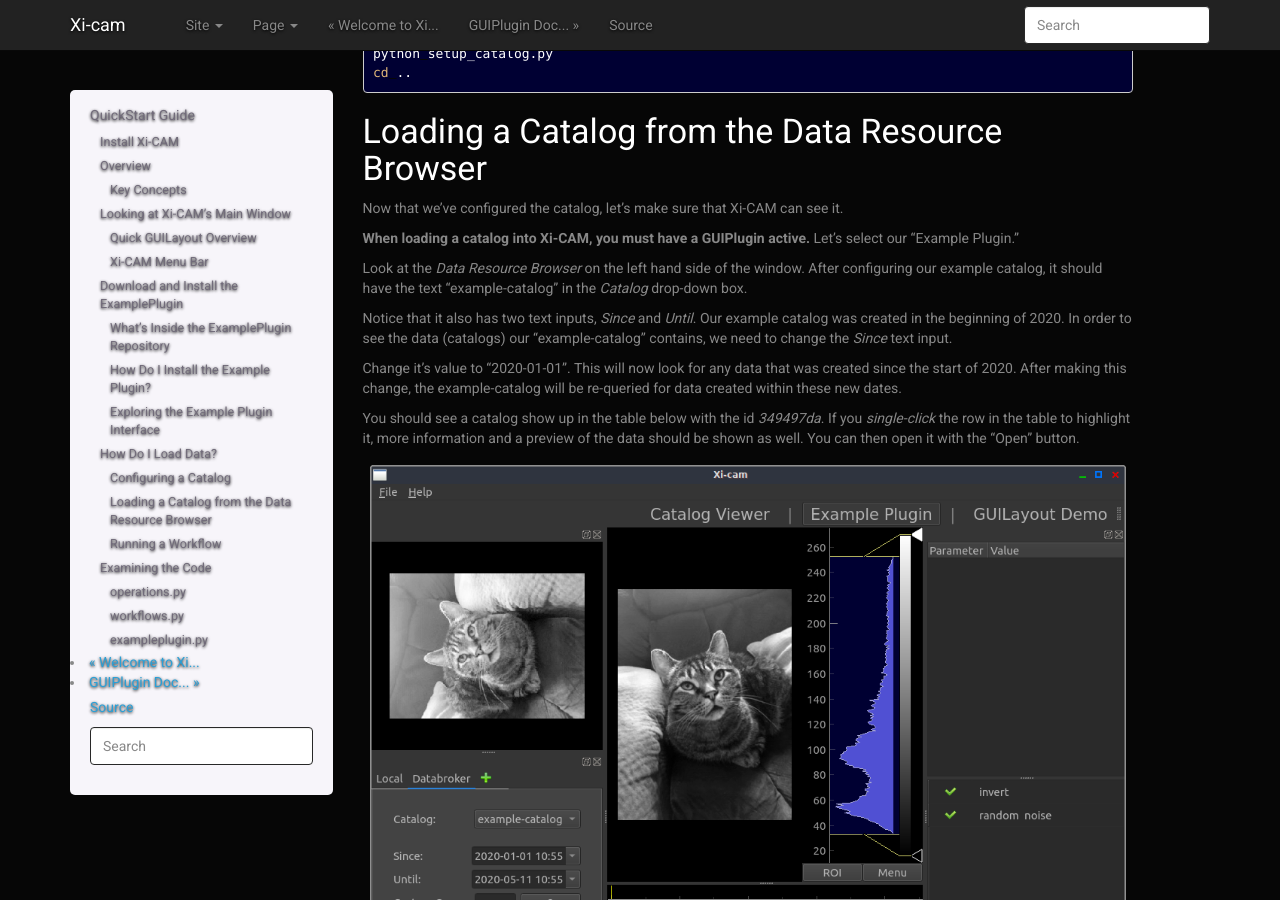
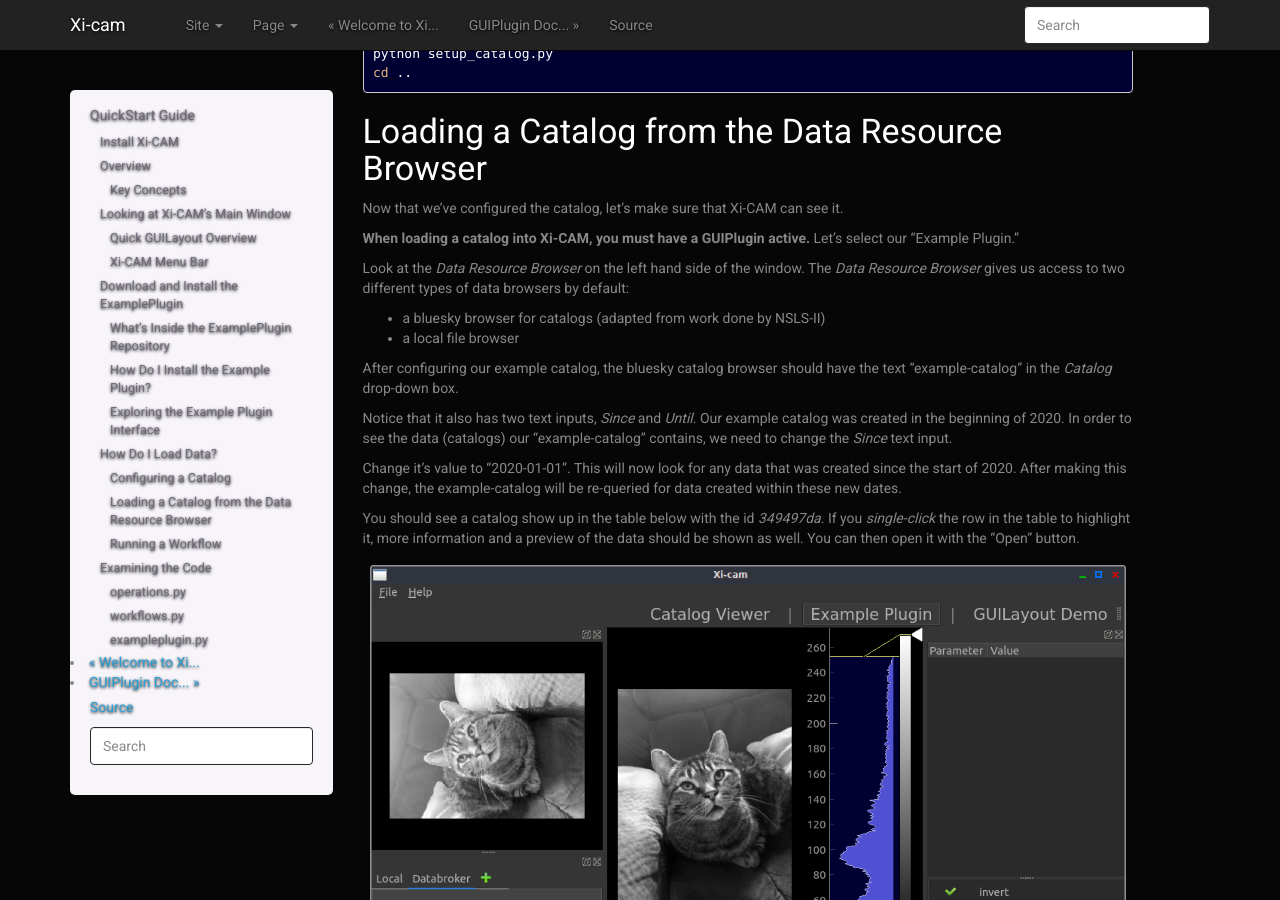
Before and after one commit to Xi-CAM/Xi-cam, a Sphinx documentation site: the page built from docs/source/quickstart.md, in a window 1280 px wide and 900 px high, scrolled down 5266 px. Built offline with Sphinx 7.4.7, drawn with Linux system fonts in a browser that asks for light colours.

Commit message:
add clarification to data resource browser

```diff
--- a/docs/source/quickstart.md
+++ b/docs/source/quickstart.md
@@ -209,8 +209,12 @@ you must have a GUIPlugin active.**
 Let's select our "Example Plugin."
 
 Look at the *Data Resource Browser* on the left hand side of the window.
+The *Data Resource Browser* gives us access to two different types of data browsers by default:
+* a bluesky browser for catalogs (adapted from work done by NSLS-II)
+* a local file browser
+
 After configuring our example catalog,
-it should have the text "example-catalog" in the *Catalog* drop-down box.
+the bluesky catalog browser should have the text "example-catalog" in the *Catalog* drop-down box.
 
 Notice that it also has two text inputs, *Since* and *Until*.
 Our example catalog was created in the beginning of 2020.
```
